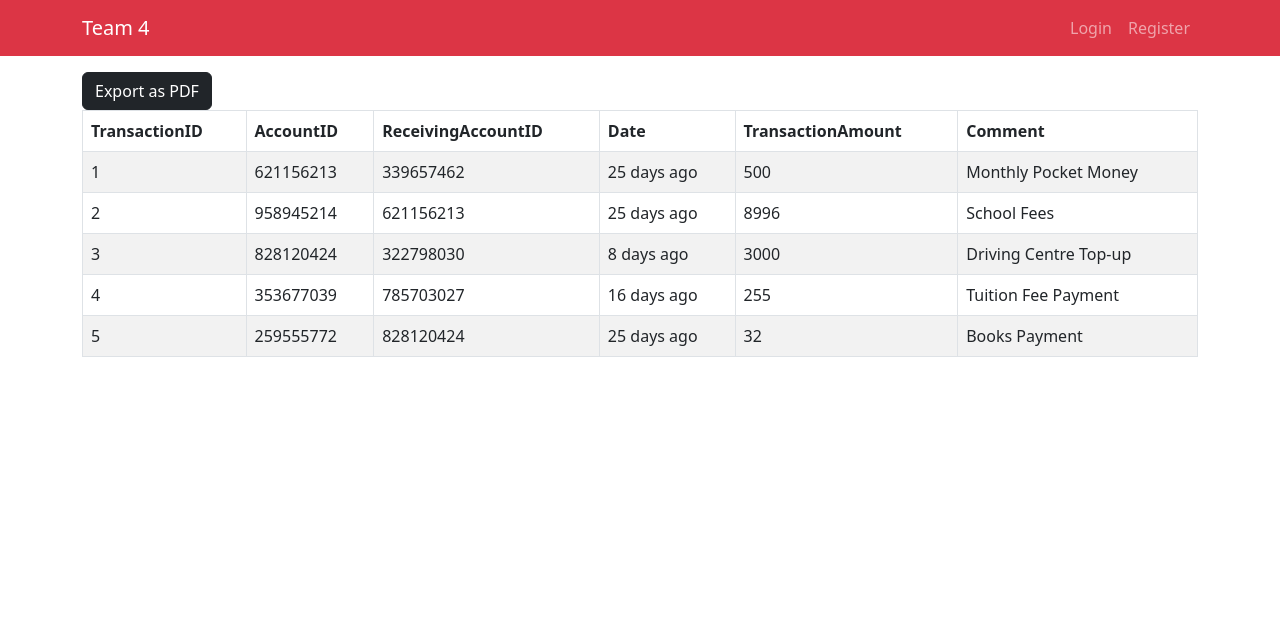
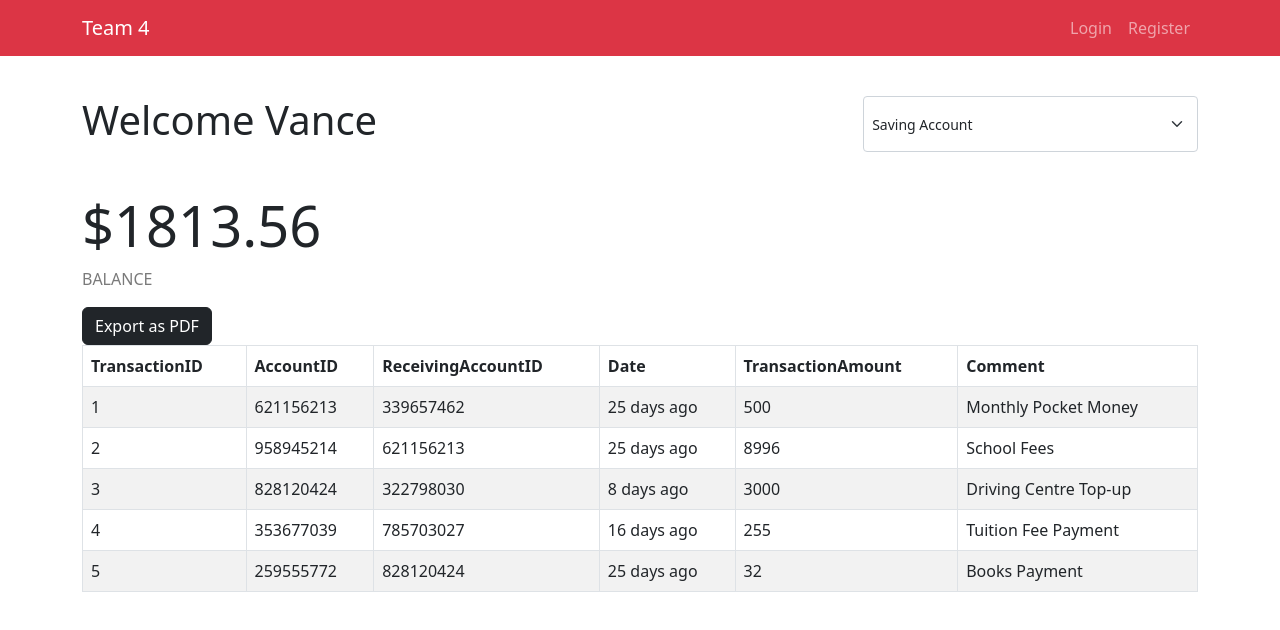
Before and after one commit to findtravishere/tt1_4, a React (Create React App) app in the folder frontend/: page /saving in a window 1280 px wide. Shown: the top 630 px of the page. Built offline with nearby package versions, Linux system fonts and the light colour scheme.

Commit message:
Integrated Table with nested routes

```diff
--- a/frontend/src/components/TransactionsTable.js
+++ b/frontend/src/components/TransactionsTable.js
@@ -4,7 +4,7 @@ import axios from "axios";
 import Table from "react-bootstrap/Table";
 import jsPDF from "jspdf";
 import "jspdf-autotable";
-import Pagination from "./pagination";
+// import Pagination from "./pagination";
 import Button from "react-bootstrap/Button";
 
 export const TransactionTable = () => {
--- a/frontend/src/components/home.js
+++ b/frontend/src/components/home.js
@@ -1,10 +1,34 @@
-import { React } from "react";
-import { TransactionTable } from "./TransactionsTable";
+import { useState, useEffect } from "react";
+import Form from "react-bootstrap/Form";
+import { useNavigate, Outlet } from "react-router-dom";
 
 const Home = () => {
+  const [account, setAccount] = useState("saving");
+  const navigate = useNavigate();
+
+  useEffect(() => {
+    navigate(`/${account}`);
+  }, [account]);
+
   return (
     <div>
-      <TransactionTable />
+      <div style={{ marginTop: 40, display: "flex" }}>
+        <h1 style={{ width: "70%" }}>Welcome Vance</h1>
+        <Form.Select
+          aria-label="accounts"
+          value={account}
+          onChange={(e) => {
+            setAccount(e.target.value);
+          }}
+          size="sm"
+          style={{ width: "30%" }}
+        >
+          <option value="saving">Saving Account</option>
+          <option value="current">Current Account</option>
+          <option value="multiplier">Multiplier Account</option>
+        </Form.Select>
+      </div>
+      <Outlet />
     </div>
   );
 };
--- a/frontend/src/routes/current.js
+++ b/frontend/src/routes/current.js
@@ -1,9 +1,11 @@
 import Balance from "../components/Balance";
+// import TransactionsTable from "../components/TransactionsTable";
 
 const Current = () => {
   return (
     <div style={{ marginTop: 20 }}>
       <Balance amount="954.20" />
+      {/* <TransactionsTable /> */}
     </div>
   );
 };
--- a/frontend/src/routes/saving.js
+++ b/frontend/src/routes/saving.js
@@ -1,9 +1,11 @@
 import Balance from "../components/Balance";
+import { TransactionTable } from "../components/TransactionsTable";
 
 const Saving = () => {
   return (
     <div style={{ marginTop: 20 }}>
       <Balance amount="1813.56" />
+      <TransactionTable />
     </div>
   );
 };
```
Also changed, not shown: 1 other file (tests, documents, lock files or other folders).
